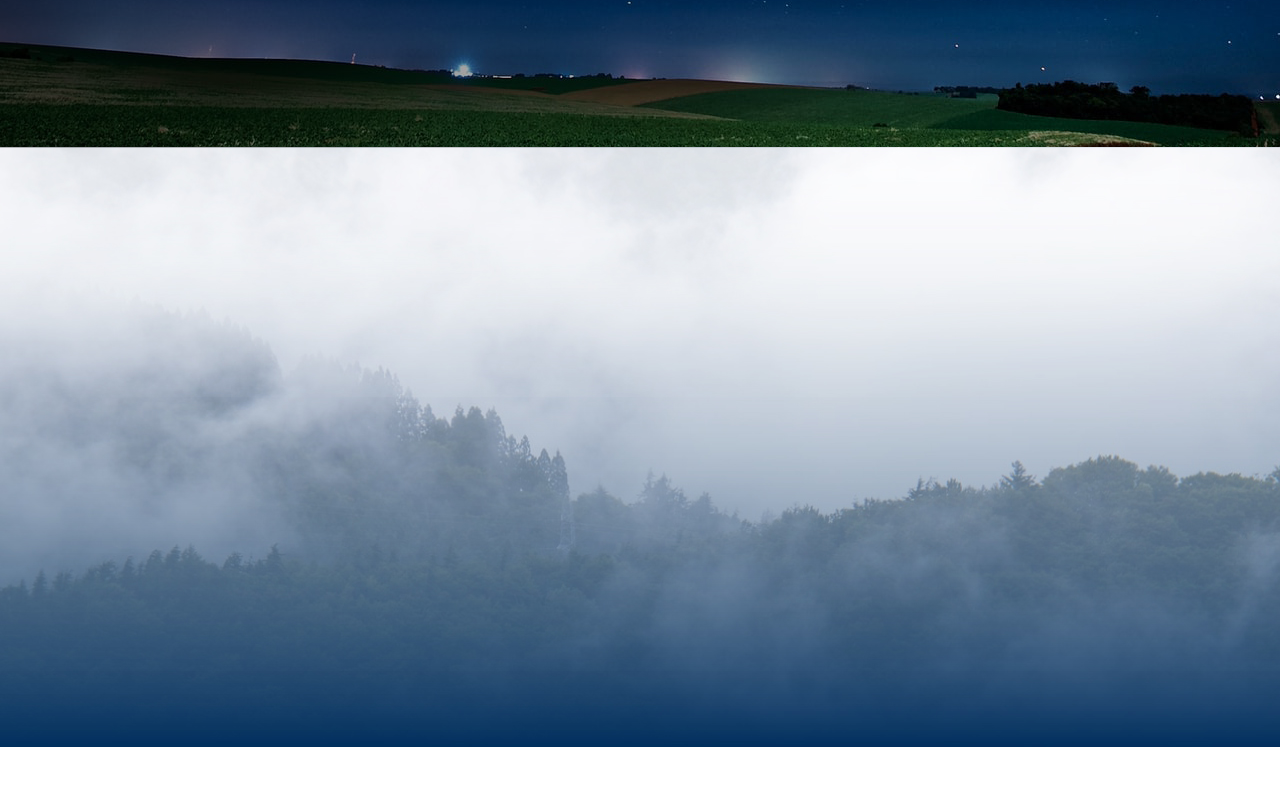
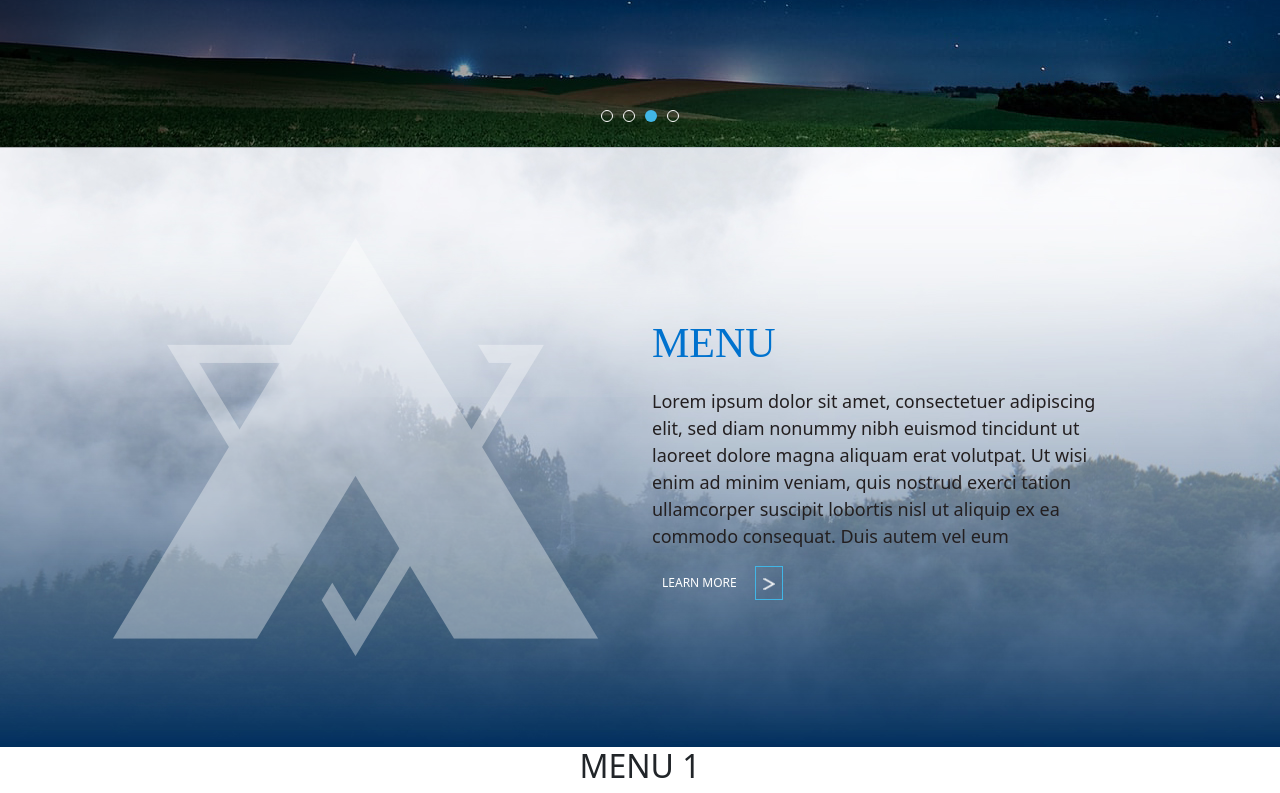
Before and after one commit to Sachinm06/UI-assignment, a plain HTML site: page inde.html in a window 1280 px wide. Shown: the part 503-1296 px from the top of the page. Before the commit the page ends 1250 px from the top, so only its background shows below. Drawn offline with nearby package versions, Linux system fonts and the light colour scheme.

Commit message:
new change

```diff
--- a/inde.html
+++ b/inde.html
@@ -33,22 +33,22 @@
                 <div class="collapse navbar-collapse me-5" id="navbarNav">
                     <ul class="navbar-nav">
                         <li class="nav-item">
-                            <a class="nav-link active" href="#">MENU</a>
+                            <a class="nav-link active" href="#menu">MENU</a>
                         </li>
                         <li class="nav-item">
-                            <a class="nav-link active" href="#">MENU 1</a>
+                            <a class="nav-link active" href="#menu1">MENU 1</a>
                         </li>
                         <li class="nav-item">
-                            <a class="nav-link active" href="#">MENU 2</a>
+                            <a class="nav-link active" href="#menu2">MENU 2</a>
                         </li>
                         <li class="nav-item">
-                            <a class="nav-link active" href="#">MENU 3</a>
+                            <a class="nav-link active" href="#menu3">MENU 3</a>
                         </li>
                         <li class="nav-item">
-                            <a class="nav-link active" href="#">MENU 4</a>
+                            <a class="nav-link active" href="#menu4">MENU 4</a>
                         </li>
                         <li class="nav-item">
-                            <a class="nav-link active" href="#">MENU 4</a>
+                            <a class="nav-link active" href="#menu5">MENU 5</a>
                         </li>
                     </ul>
                     <div class="search-icon">
@@ -75,31 +75,62 @@
                             <div class="button-container">
                                 <a href="#" class="learn-more-button">
                                     LEARN MORE <img src="./img/learnmore_banner.png" alt="Arrow" class="arrow">
-
                                 </a>
                             </div>
-
-
                         </div>
 
                         <div class="col-lg-4 col-md 4"></div>
                         <div class="col-lg-3 col-md 3"></div>
                     </div>
+                    <div class="text-center circle-div">
+                        <div class="circle"></div>
+                        <div class="circle"></div>
+                        <div class="circle" id="circle3"></div>
+                        <div class="circle"></div>
+                    </div>
                 </article>
             </div>
         </section>
 
-        <!-- -----------------------------------------banner menu--------------------------- -->
+        <!-- -----------------------------------------menu--------------------------- -->
 
         <section>
-            <div class="banner-menu">
+            <div class="banner-menu" id="menu">
+                <article class="container">
+                    <div class="row">
+                        <div class="col-lg-6 col-md-6 ">
+                            <img src="./img/logo_watermark.png" alt="">
+                        </div>
+                        <div class="col-lg-5 col-md-5 ">
+                            <h2>MENU</h2>
+                            <p>Lorem ipsum dolor sit amet, consectetuer adipiscing elit, sed diam nonummy nibh euismod
+                                tincidunt ut laoreet dolore magna aliquam erat volutpat. Ut wisi enim ad minim veniam,
+                                quis nostrud exerci tation ullamcorper suscipit lobortis nisl ut aliquip ex ea commodo
+                                consequat. Duis autem vel eum</p>
+                            <div class="button-container2">
+                                <a href="#" class="learn-more-button2">
+                                    LEARN MORE
+                                    <button>
+                                        <img src="./img/learnmore_banner.png" alt="Arrow" class=" bordered-image">
+                                    </button>
+                                </a>
+                            </div>
+                        </div>
+                        <div class="col-lg-1 col-md-1"></div>
+                    </div>
+                </article>
 
             </div>
             </div>
         </section>
 
+        <!-- ----------------------------------------------menu 1----------------------------------- -->
 
-    </main>
+        <section id="menu1">
+            <h2 class="text-center"> MENU 1</h2>
+
+
+        </section>
 
 
 
@@ -107,9 +138,7 @@
 
 
 
-
-
-
+    </main>
 
 
 
--- a/style.css
+++ b/style.css
@@ -33,12 +33,17 @@
 
 }
 
+.navbar-nav .nav-link.active:hover {
+    color: #0072ce !important;
+}
+
 .search-icon {
     display: inline-block;
     position: relative;
+    z-index: 2;
     width: 50px;
     height: 50px;
-    margin-top: 100px;
+    margin-top: 85px;
     margin-right: 45px;
 }
 
@@ -52,6 +57,7 @@
     content: url('./img/search_hover.png');
     cursor: pointer;
 }
+
 
 /* -------------------------banner------------------------ */
 .carousel {
@@ -83,8 +89,16 @@
 
 }
 
-.button-container{
+/* --------------- */
+
+.button-container {
     margin-top: 25px;
+
+}
+
+.button-container a {
+    padding-right: 10px;
+
 }
 
 .learn-more-button {
@@ -96,16 +110,18 @@
     text-decoration: none;
     position: relative;
     font-size: 12px;
-    font-family: Avenir;
+    font-family: Avenir 'Times New Roman', Times, serif;
     border: #41b6e6 solid 1px;
     font-weight: 500;
 
 }
+
 .arrow {
     margin-left: 10px;
     width: 12px;
     height: 12px;
     vertical-align: center;
+
 }
 
 .learn-more-button::after {
@@ -115,11 +131,29 @@
     height: 30px;
     background-color: #41b6e6;
     top: 50%;
-    right: 25px;
+    right: 27px;
     transform: translateY(-50%);
 }
+.circle-div{
+    display: flex;
+    justify-content:center ;
+    margin-top:110px;
+}
+.circle {
+    width: 12px;
+    height: 12px;
+    border-radius: 50%;
+    border: solid 1px #ffffff;
+    margin: 5px;
+    cursor: pointer;
+  }
+  #circle3{
+     background-color: #41b6e6;
+     border: none;
 
-/* ---------------------------------banner menu-------------------------- */
+  }
+
+/* ---------------------------------menu-------------------------- */
 
 .banner-menu {
     position: relative;
@@ -129,3 +163,71 @@
     width: 100%;
     height: 600px;
 }
+
+.banner-menu .container {
+    display: flex;
+    align-items: center;
+    justify-content: center;
+    text-align: center;
+}
+
+.banner-menu .container h2,
+p {
+    text-align: start;
+    margin-top: 80px;
+}
+
+.banner-menu .container h2 {
+    font-family: Avenir;
+    font-size: 42px;
+    font-weight: 500;
+    color: #0072ce;
+}
+
+.banner-menu .container p {
+    font-family: Avenir 'Times New Roman', Times, serif;
+    font-size: 18px;
+    margin-top: 20px;
+    color: #231f20;
+
+}
+
+/* ------------ */
+
+.button-container2 {
+    margin-top: -5px;
+    text-align: start;
+}
+
+.button-container2 a {
+    padding-right: 10px;
+
+}
+
+.learn-more-button2 {
+    display: inline-block;
+    padding: 5px;
+    padding-left: 10px;
+    background: transparent;
+    color: #ffffff;
+    text-decoration: none;
+    position: relative;
+    font-size: 12px;
+    font-family: Avenir 'Times New Roman', Times, serif;
+    font-weight: 500;
+
+}
+
+.bordered-image {
+    width: 12px;
+    height: 12px;
+    vertical-align: center;
+
+}
+
+.learn-more-button2 button {
+    border: 1px solid #41b6e6;
+    background: transparent;
+    padding: 7px;
+    margin-left: 15px;
+}
```
